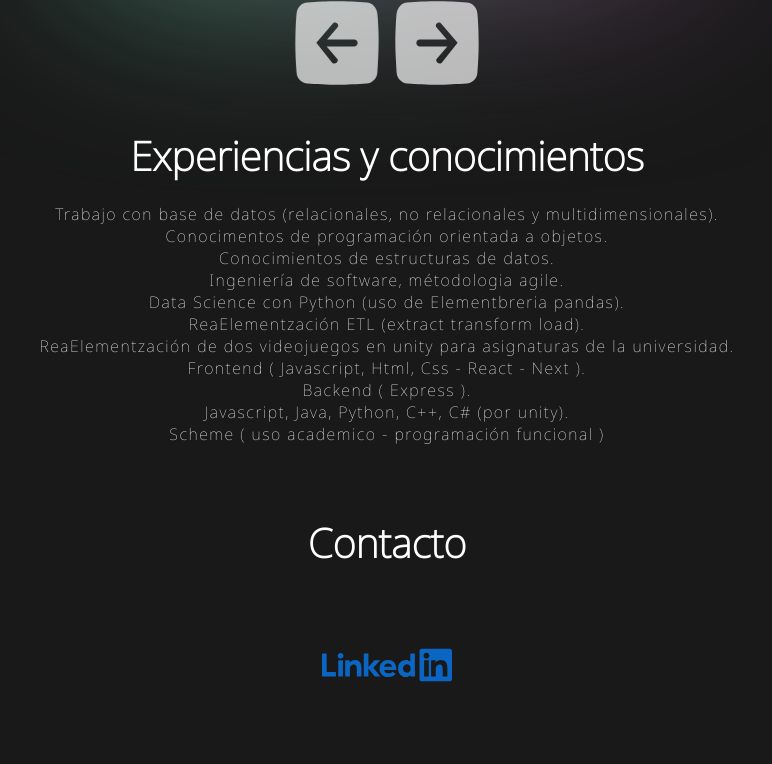
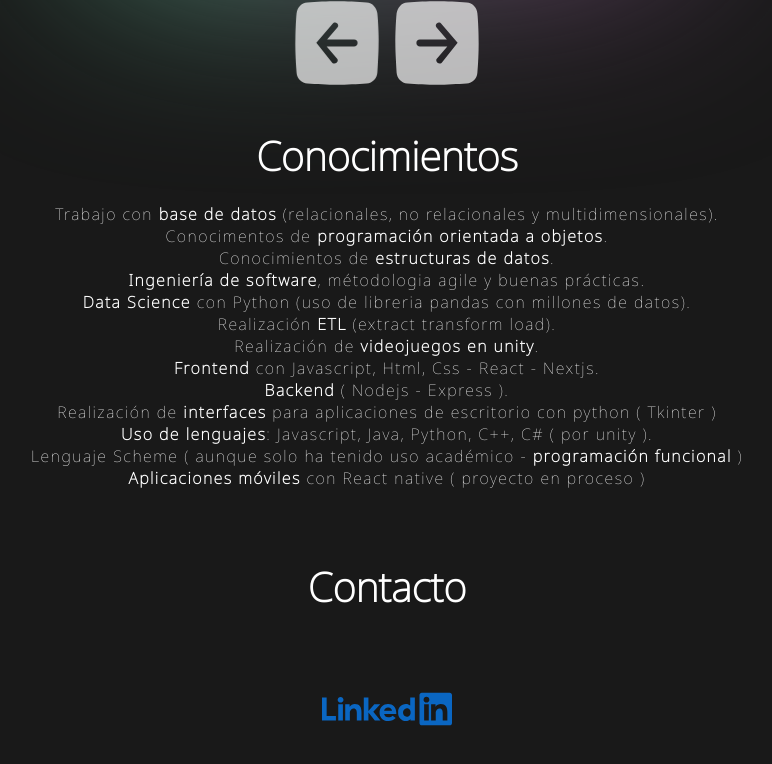
Before and after one commit to Dbaljeet/AngeloWebsite, a React (Vite) app in the folder AngeloWebsite/: page / in a window 1280 px wide. Shown: the part 1257-2021 px from the top of the page, without its empty margins (253-1025 px from the left). Built offline with nearby package versions, Linux system fonts and the light colour scheme.

Commit message:
[Add] Activities, [Add] navbar'new link'
-Add activities list
-Add new Link in navbar

```diff
--- /dev/null
+++ b/AngeloWebsite/src/components/Activities/index.jsx
@@ -0,0 +1,42 @@
+import styled from 'styled-components'
+import { SecondaryTitle } from '../Titles'
+
+const Container = styled.section`
+    padding-bottom:50px;
+`
+const LI = styled.li`
+    list-style:none;
+    letter-spacing:1.5px;
+`
+
+const Activities = () =>{
+    return(
+        <>
+        <Container>
+            <SecondaryTitle>
+                Actividades dentro y fuera de la universidad
+            </SecondaryTitle>
+            <ul>
+                <LI>
+                    Tuve que elaborar una web 'PYTYM'. ( Frontend y Backend )
+                </LI>
+                <LI>
+                    Una interfaz con ensamblador.
+                </LI>
+                <LI>
+                    Una simulación de combate estilo pokemon con python ( interfaz gráfica con tkinter ) y Postgresql
+                     como DB para guardar las capturas, entrenadores y detalle de las batallas.
+                </LI>
+                <LI>
+                    En la universidad realicé dos videojuegos con Unity ( una versión de polybridge y un juego de plataformas clásico )
+                </LI>
+                <LI>
+                    Realización y ensamblaje de piezas en Autodesk Inventor, igualmente uso de Autocad
+                </LI>
+            </ul>
+
+        </Container>
+        </>
+    )
+}
+export default Activities
--- a/AngeloWebsite/src/components/Experience/index.jsx
+++ b/AngeloWebsite/src/components/Experience/index.jsx
@@ -1,4 +1,4 @@
-import React from "react";
+import React from 'react';
 import styled from 'styled-components'
 import { SecondaryTitle } from '../Titles/index'
 
@@ -18,42 +18,48 @@ const List = styled.ul`
 const Experience = () =>{
     return(
         <>
-        <Section>
-            <SecondaryTitle>Experiencias y conocimientos</SecondaryTitle>
+        <Section id="Experience">
+            <SecondaryTitle>Conocimientos</SecondaryTitle>
 
             <List>
                 <Element>
-                    Trabajo con base de datos (relacionales, no relacionales y multidimensionales).
+                    Trabajo con <b>base de datos</b> (relacionales, no relacionales y multidimensionales).
                 </Element>
                 <Element>
-                    Conocimentos de programación orientada a objetos.
+                    Conocimentos de <b>programación orientada a objetos</b>.
                 </Element>
                 <Element>
-                    Conocimientos de estructuras de datos.
+                    Conocimientos de <b>estructuras de datos</b>.
                 </Element>
                 <Element>
-                    Ingeniería de software, métodologia agile.
+                <b>Ingeniería de software</b>, métodologia agile y buenas prácticas.
                 </Element>
                 <Element>
-                    Data Science con Python (uso de Elementbreria pandas).
+                <b>Data Science</b> con Python (uso de libreria pandas con millones de datos).
                 </Element>
                 <Element>
-                    ReaElementzación ETL (extract transform load).
+                    Realización <b>ETL</b> (extract transform load).
                 </Element>
                 <Element>
-                    ReaElementzación de dos videojuegos en unity para asignaturas de la universidad.
+                    Realización de <b>videojuegos en unity</b>.
                 </Element>
                 <Element>
-                    Frontend ( Javascript, Html, Css - React - Next ).
+                <b>Frontend</b> con Javascript, Html, Css - React - Nextjs.
                 </Element>
                 <Element>
-                    Backend ( Express ).
+                <b>Backend</b> ( Nodejs - Express ).
                 </Element>
                 <Element>
-                    Javascript, Java, Python, C++, C# (por unity).
+                    Realización de <b>interfaces</b> para aplicaciones de escritorio con python ( Tkinter )
                 </Element>
                 <Element>
-                    Scheme ( uso academico - programación funcional )
+                <b>Uso de lenguajes</b>: Javascript, Java, Python, C++, C# ( por unity ).
+                </Element>
+                <Element>
+                    Lenguaje Scheme ( aunque solo ha tenido uso académico - <b>programación funcional</b> )
+                </Element>
+                <Element>
+                <b>Aplicaciones móviles</b> con React native ( proyecto en proceso )
                 </Element>
             </List>
         </Section>
--- a/AngeloWebsite/src/components/MoreInfo/index.jsx
+++ b/AngeloWebsite/src/components/MoreInfo/index.jsx
@@ -1,5 +1,6 @@
 import { ButtonShowMore } from './style'
-import Referentes from "../Referentes";
+import Referentes from '../Referentes';
+import Activities from '../Activities';
 import { useState } from 'react';
 const MoreInfo = () =>{
     const [ clicked, setClicked ] = useState ( false )
@@ -11,10 +12,11 @@ const MoreInfo = () =>{
 
     return(
         <>
-            <ButtonShowMore  id="Ref" className={`${clicked ? 'cliked' : ''}`} onClick={handleClick} to="Ref" spy={true} smooth={true} offset={0} duration={500} delay={300} isDynamic={true}>Más sobre mí</ButtonShowMore>
+            <ButtonShowMore  id="Ref" className={`${clicked ? 'cliked' : ''}`} onClick={handleClick} to="Ref" spy={true} smooth={true} offset={250} duration={500} delay={300} isDynamic={true}>Más sobre mí</ButtonShowMore>
             { clicked &&
                 <>
                     <div>
+                        <Activities></Activities>
                         <Referentes></Referentes>
                     </div>
 
--- a/AngeloWebsite/src/components/Navbar/index.jsx
+++ b/AngeloWebsite/src/components/Navbar/index.jsx
@@ -22,7 +22,6 @@ const Navbar = () =>{
 
     return(
         <>
-
             <Nav className='burguer' open={show}>
                 <Hamburger id={`${show ? 'open' : ''}`} onClick={ShowMenu}>
                     <span></span>
@@ -34,6 +33,7 @@ const Navbar = () =>{
                 <Lista className={`${show? 'active':'desactive'}`}>
                     <Links onClick={ShowMenu} to="Home" spy={true} smooth={true} offset={-300} duration={500} isDynamic={true}>Inicio</Links>
                     <Links onClick={ShowMenu} to="Portfolio" spy={true} smooth={true} offset={-350} duration={500} isDynamic={true}>Portfolio</Links>
+                    <Links onClick={ShowMenu} to="Experience" spy={true} smooth={true} offset={-350} duration={500} isDynamic={true}>Conocimientos</Links>
                     <Links onClick={ShowMenu} to="Contact" spy={true} smooth={true} offset={-350} duration={500} isDynamic={true}>Contacto</Links>
                 </Lista>
                 }
@@ -42,6 +42,7 @@ const Navbar = () =>{
                 <Lista className={`${show? 'active':'desactive'}`}>
                     <Links onClick={ShowMenu} to="Home" spy={true} smooth={true} offset={-100} duration={500} isDynamic={true}>Inicio</Links>
                     <Links onClick={ShowMenu} to="Portfolio" spy={true} smooth={true} offset={-25} duration={500} isDynamic={true}>Portfolio</Links>
+                    <Links onClick={ShowMenu} to="Experience" spy={true} smooth={true} offset={-30} duration={500} isDynamic={true}>Conocimientos</Links>
                     <Links onClick={ShowMenu} to="Contact" spy={true} smooth={true} offset={-60} duration={500} isDynamic={true}>Contacto</Links>
                 </Lista>
                 }
```
